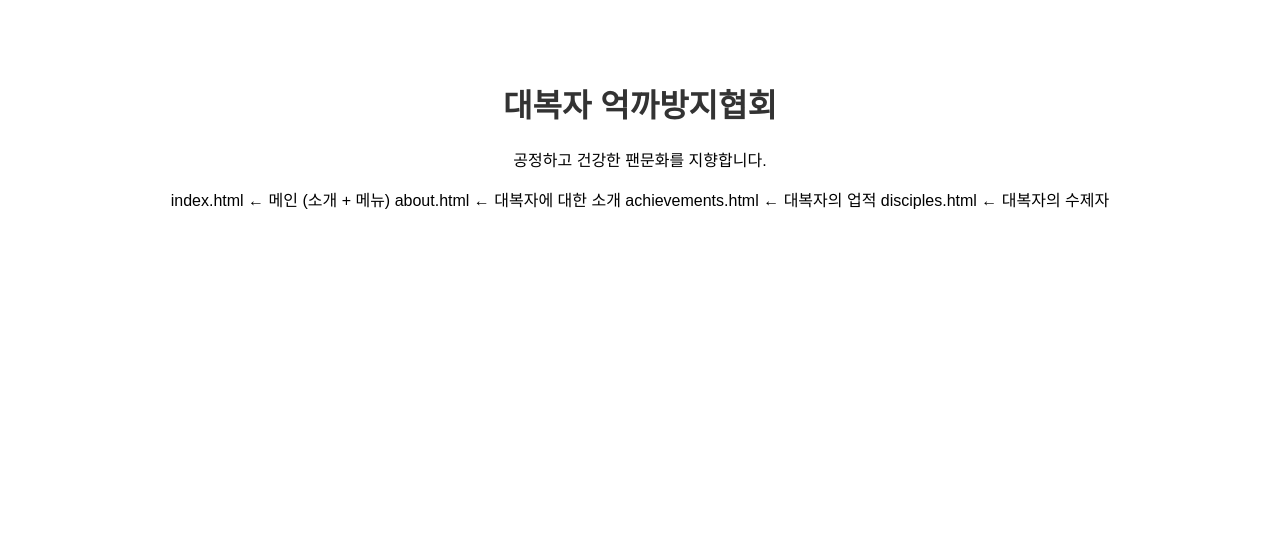
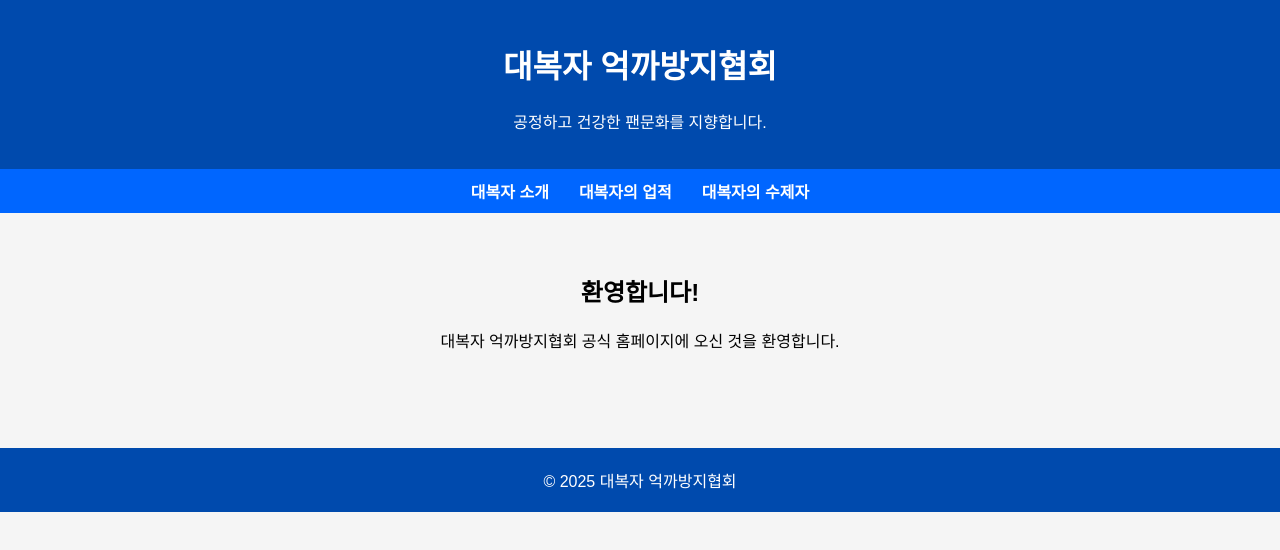
Before and after one commit to kangkangmin/daebokja.github.io, a plain HTML site: page index.html in a window 1280 px wide. Drawn offline with Linux system fonts and the light colour scheme.

Commit message:
Update index.html

```diff
--- a/index.html
+++ b/index.html
@@ -4,18 +4,65 @@
   <meta charset="UTF-8">
   <title>대복자 억까방지협회</title>
   <style>
-    body { font-family: sans-serif; text-align: center; margin-top: 80px; }
-    h1 { color: #333; }
+    body {
+      font-family: sans-serif;
+      margin: 0;
+      padding: 0;
+      background-color: #f5f5f5;
+    }
+    header {
+      background-color: #004aad;
+      color: white;
+      padding: 20px;
+      text-align: center;
+    }
+    nav {
+      background-color: #0066ff;
+      display: flex;
+      justify-content: center;
+      padding: 10px 0;
+    }
+    nav a {
+      color: white;
+      text-decoration: none;
+      margin: 0 15px;
+      font-weight: bold;
+    }
+    nav a:hover {
+      text-decoration: underline;
+    }
+    main {
+      padding: 40px;
+      text-align: center;
+    }
+    footer {
+      text-align: center;
+      padding: 20px;
+      background-color: #004aad;
+      color: white;
+      margin-top: 40px;
+    }
   </style>
 </head>
 <body>
-  <h1>대복자 억까방지협회</h1>
-  <p>공정하고 건강한 팬문화를 지향합니다.</p>
+  <header>
+    <h1>대복자 억까방지협회</h1>
+    <p>공정하고 건강한 팬문화를 지향합니다.</p>
+  </header>
+
+  <nav>
+    <a href="about.html">대복자 소개</a>
+    <a href="achievements.html">대복자의 업적</a>
+    <a href="disciples.html">대복자의 수제자</a>
+  </nav>
+
+  <main>
+    <h2>환영합니다!</h2>
+    <p>대복자 억까방지협회 공식 홈페이지에 오신 것을 환영합니다.</p>
+  </main>
+
+  <footer>
+    © 2025 대복자 억까방지협회
+  </footer>
 </body>
 </html>
-
-
-index.html          ← 메인 (소개 + 메뉴)
-about.html          ← 대복자에 대한 소개
-achievements.html   ← 대복자의 업적
-disciples.html      ← 대복자의 수제자
```
